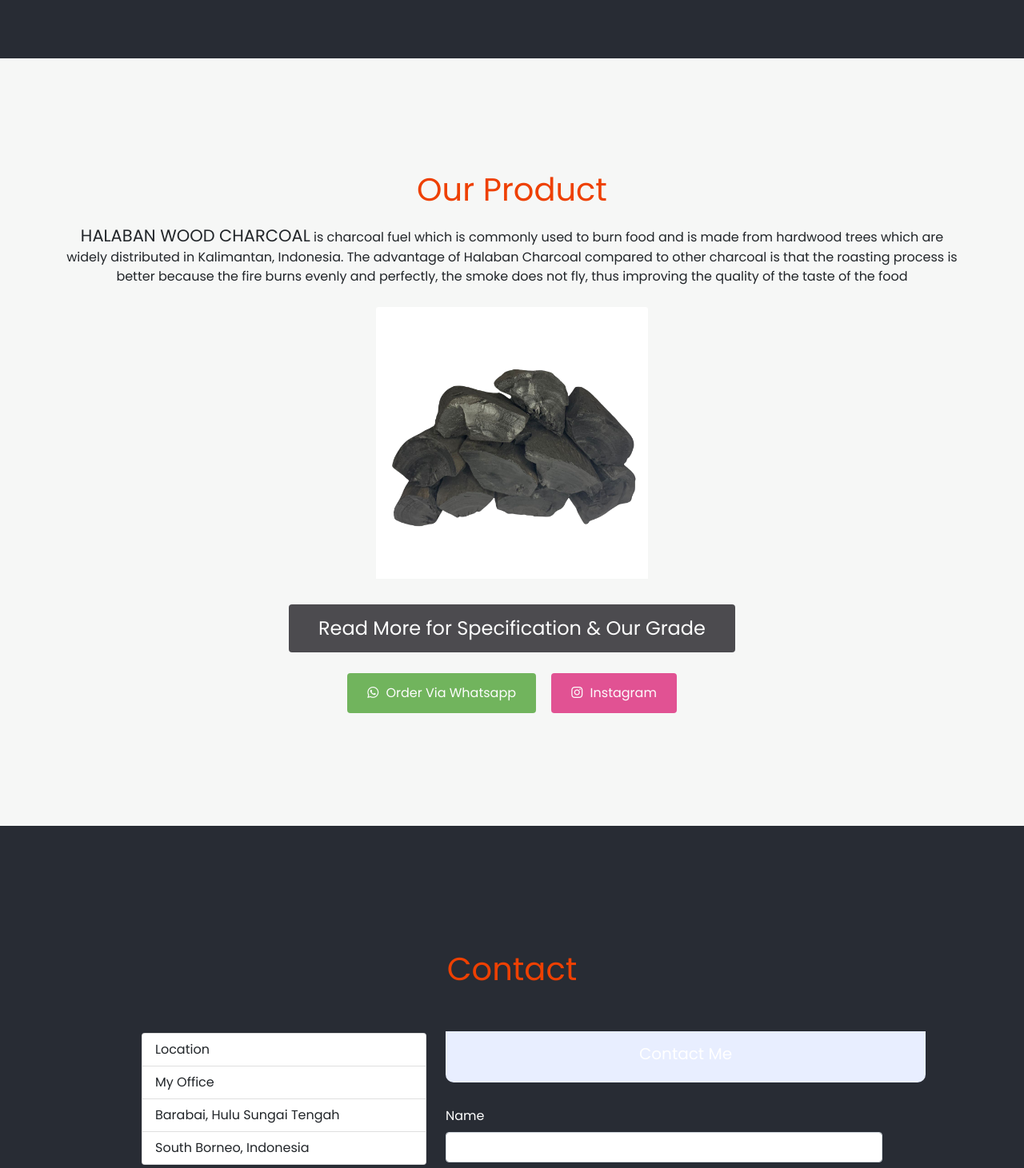
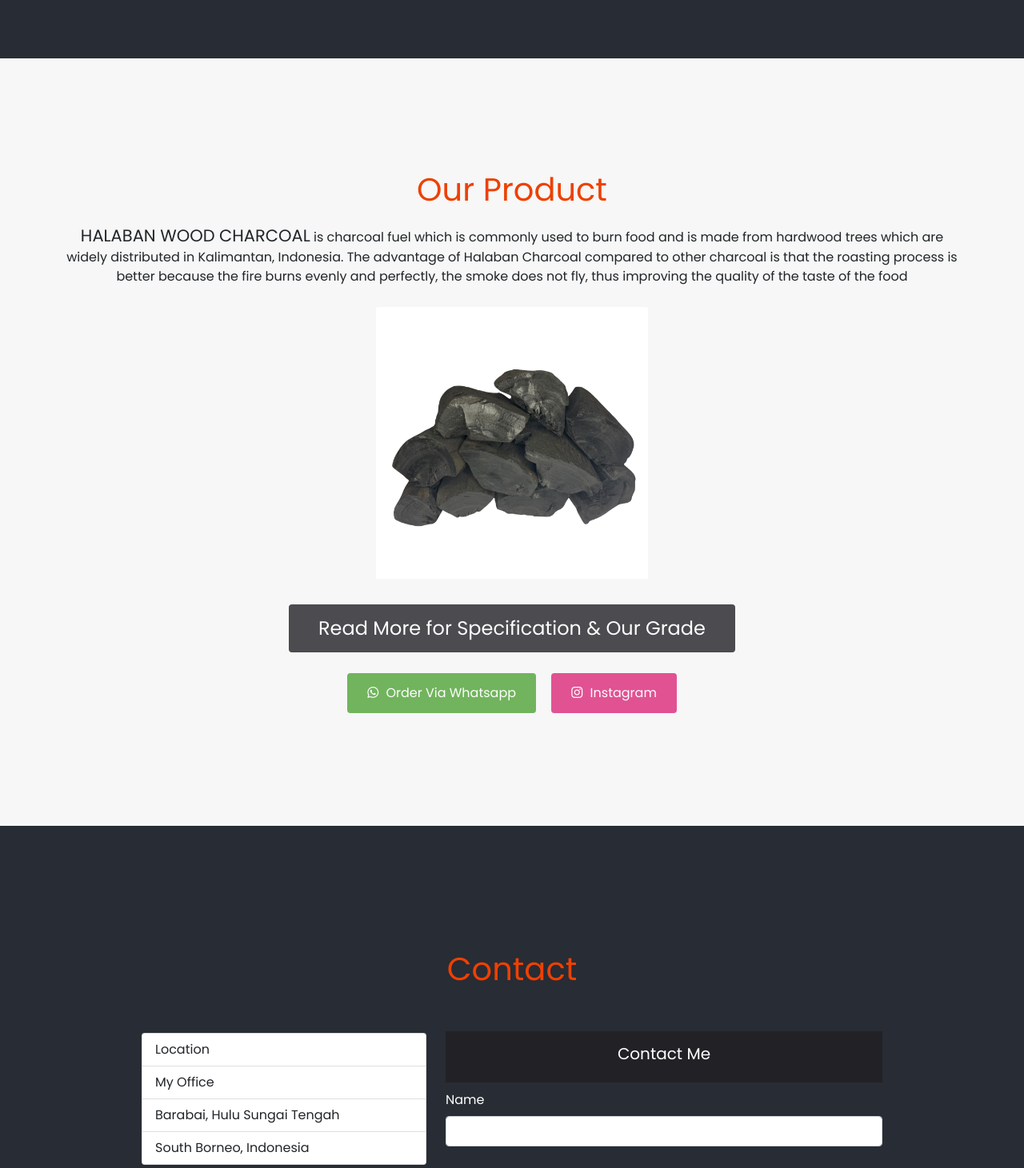
Before and after one commit to Muhfrrazi/King-Charcoal-Indo, a PHP site: page / in a window 1280 px wide. Shown: the part 1708-3169 px from the top of the page at 80% size. Run offline with PHP 8.4, Linux system fonts and the light colour scheme; some libraries are stand-ins or nearby versions.

Commit message:
memperbaiki contact

```diff
--- a/css/style.css
+++ b/css/style.css
@@ -211,6 +211,9 @@ body {
   max-height: 200px;
   margin-top: 2em;
 }
+.contact .card-body {
+  background-color: #222126;
+}
 .maps {
   width: 100%;
   height: 100%;
--- a/index.html
+++ b/index.html
@@ -230,8 +230,8 @@
                 </div>
 
                 <div class="col-md-6 form-submit">
-                    <div class="card text-white card-submit" style="background-color: #222222;">
-                        <div class=" card-body text-center">
+                    <div class="card-form text-white card-submit" style="background-color: #222222;">
+                        <div class="card-body text-center">
                             <h5 class="card-title">Contact Me</h5>
                         </div>
                     </div>
```
